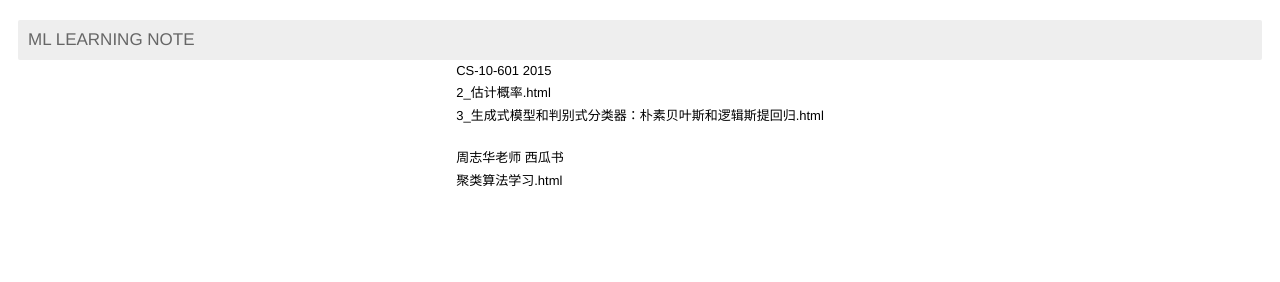
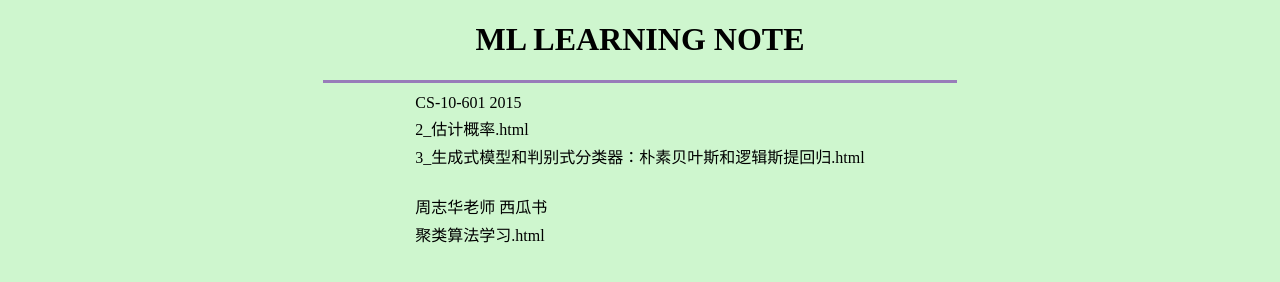
Before and after one commit to nassimaNoufail/cs-10-601-2015-spring, a plain HTML site: page index.html in a window 1280 px wide. Drawn offline with Linux system fonts and the light colour scheme.

Commit message:
change backgrond color

```diff
--- a/index.html
+++ b/index.html
@@ -3,8 +3,7 @@
    <head>
       <meta charset="utf-8" />
       <style>
-         body { font-family:helvetica,arial,sans-serif; font-size:13px; style="text-align:center;" align="center" bgcolor="#CEF6CE"}
-         h1 { color:hsl(0, 0%, 40%); background:#eee; margin:20px 10px 0; padding:10px; border-radius:2px; font-weight:normal; font-size:17px; }
+         body { style="text-align:center;" align="center" bgcolor="#CEF6CE"}
          h2 { color:hsl(0,0%,33%); margin-left:25px; margin-top:20px; font-weight:normal; font-size:15px; }
          li { white-space:nowrap; padding:3px 0; }
          a { text-decoration:none; vertical-align:middle; color:black; }
@@ -12,8 +11,9 @@
          .sb-favicon { height:16px; width:16px; margin-right:12px; vertical-align:middle; }
       </style>
    </head>
-   <body>
+   <body  align="center" bgcolor="#CEF6CE" style="text-align:center;">
 	  <h1>ML LEARNING NOTE</h1>
+	  <HR style="FILTER: alpha(opacity=60,finishopacity=0,style=3)" width="50%" color=#987cb9 SIZE=3>
       <div align="center">
 		<table border="0px">
 
```
